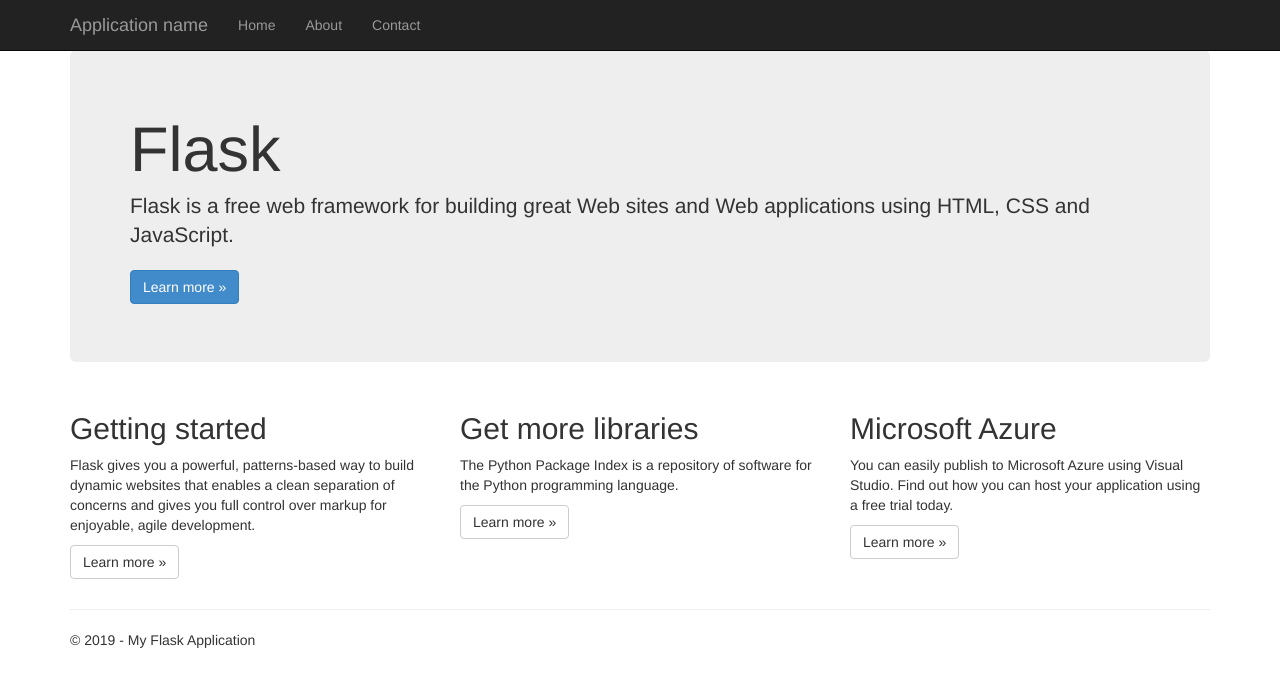
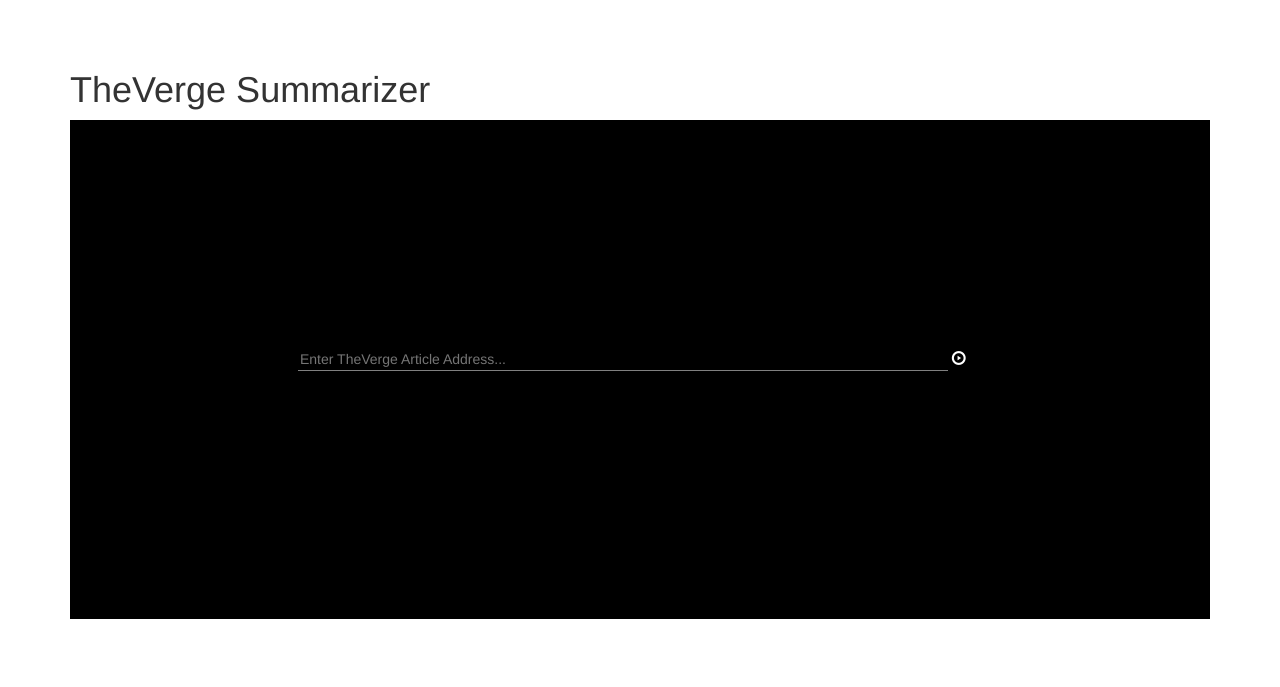
Before and after one commit to scottvaughn5/VergeSummarizer, a Flask app: page / in a window 1280 px wide. Shown: the top 687 px of the page. Run offline with Flask 2, Linux system fonts and the light colour scheme; parts of the project's set-up code (start-up, migrations or seed data) failed here and were passed over; some libraries are stand-ins or nearby versions.

Commit message:
Original Commit For The Summarizer

```diff
--- a/VergeSummarizer/VergeSummarizer/static/content/site.css
+++ b/VergeSummarizer/VergeSummarizer/static/content/site.css
@@ -1,42 +1,28 @@
 body {
     padding-top: 50px;
     padding-bottom: 20px;
+    height: 100%;
 }
 
-/* Set padding to keep content from hitting the edges */
-.body-content {
-    padding-left: 15px;
-    padding-right: 15px;
+#content{
+    height: 100%;
+    background-color: black;
+    color: white;
+    padding: 20%;
 }
-
-/* Set width on the form input elements since they're 100% wide by default */
-input,
-select,
-textarea {
-    max-width: 280px;
+input{
+    width: 95%;
+    background-color: black;
+    color: white;
+    border: 0px;
+    border-bottom: solid 1px gray;
 }
-
-/* styles for validation helpers */
-.field-validation-error {
-    color: #b94a48;
+.glyphicon{
+    cursor:pointer;
 }
-
-.field-validation-valid {
-    display: none;
+#article-link{
+    margin-bottom: 20px;
 }
-
-input.input-validation-error {
-    border: 1px solid #b94a48;
+input{
+    outline: none;
 }
-
-input[type="checkbox"].input-validation-error {
-    border: 0 none;
-}
-
-.validation-summary-errors {
-    color: #b94a48;
-}
-
-.validation-summary-valid {
-    display: none;
-}
--- a/VergeSummarizer/VergeSummarizer/templates/index.html
+++ b/VergeSummarizer/VergeSummarizer/templates/index.html
@@ -2,32 +2,22 @@
 
 {% block content %}
 
-<div class="jumbotron">
-    <h1>Flask</h1>
-    <p class="lead">Flask is a free web framework for building great Web sites and Web applications using HTML, CSS and JavaScript.</p>
-    <p><a href="http://flask.pocoo.org/" class="btn btn-primary btn-large">Learn more &raquo;</a></p>
-</div>
-
-<div class="row">
-    <div class="col-md-4">
-        <h2>Getting started</h2>
-        <p>
-            Flask gives you a powerful, patterns-based way to build dynamic websites that
-            enables a clean separation of concerns and gives you full control over markup
-            for enjoyable, agile development.
-        </p>
-        <p><a class="btn btn-default" href="http://flask.pocoo.org/docs/">Learn more &raquo;</a></p>
+<h1>TheVerge Summarizer</h1>
+<div id="content">
+    <div id="article-link">
+        <input type="text" id="url" placeholder="Enter TheVerge Article Address..." />
+        <span class="glyphicon glyphicon-play-circle"></span>
     </div>
-    <div class="col-md-4">
-        <h2>Get more libraries</h2>
-        <p>The Python Package Index is a repository of software for the Python programming language.</p>
-        <p><a class="btn btn-default" href="https://pypi.python.org/pypi">Learn more &raquo;</a></p>
-    </div>
-    <div class="col-md-4">
-        <h2>Microsoft Azure</h2>
-        <p>You can easily publish to Microsoft Azure using Visual Studio. Find out how you can host your application using a free trial today.</p>
-        <p><a class="btn btn-default" href="http://azure.microsoft.com">Learn more &raquo;</a></p>
+    <div id="article">
     </div>
 </div>
+<script type="text/javascript">
+    function GetArticleText() {
+        $.get("/article", { url: $('#url').val() }, function (resp) {
+            $('#article').html(resp);
+        });
+    }
+    $('.glyphicon').click(GetArticleText);
+</script>
 
 {% endblock %}
--- a/VergeSummarizer/VergeSummarizer/templates/layout.html
+++ b/VergeSummarizer/VergeSummarizer/templates/layout.html
@@ -3,42 +3,19 @@
 <head>
     <meta charset="utf-8" />
     <meta name="viewport" content="width=device-width, initial-scale=1.0">
-    <title>{{ title }} - My Flask Application</title>
+    <title>{{ title }}</title>
     <link rel="stylesheet" type="text/css" href="/static/content/bootstrap.min.css" />
     <link rel="stylesheet" type="text/css" href="/static/content/site.css" />
     <script src="/static/scripts/modernizr-2.6.2.js"></script>
+    <script src="/static/scripts/jquery-1.10.2.js"></script>
+    <link rel="icon" href="/static/icons/TheVergeSummarizer.ico">
 </head>
 
 <body>
-    <div class="navbar navbar-inverse navbar-fixed-top">
-        <div class="container">
-            <div class="navbar-header">
-                <button type="button" class="navbar-toggle" data-toggle="collapse" data-target=".navbar-collapse">
-                    <span class="icon-bar"></span>
-                    <span class="icon-bar"></span>
-                    <span class="icon-bar"></span>
-                </button>
-                <a href="/" class="navbar-brand">Application name</a>
-            </div>
-            <div class="navbar-collapse collapse">
-                <ul class="nav navbar-nav">
-                    <li><a href="{{ url_for('home') }}">Home</a></li>
-                    <li><a href="{{ url_for('about') }}">About</a></li>
-                    <li><a href="{{ url_for('contact') }}">Contact</a></li>
-                </ul>
-            </div>
-        </div>
+    <div class="container body-content">
+        {% block content %}{% endblock %}
     </div>
 
-    <div class="container body-content">
-        {% block content %}{% endblock %}
-        <hr />
-        <footer>
-            <p>&copy; {{ year }} - My Flask Application</p>
-        </footer>
-    </div>
-
-    <script src="/static/scripts/jquery-1.10.2.js"></script>
     <script src="/static/scripts/bootstrap.js"></script>
     <script src="/static/scripts/respond.js"></script>
     {% block scripts %}{% endblock %}
--- a/VergeSummarizer/VergeSummarizer/views.py
+++ b/VergeSummarizer/VergeSummarizer/views.py
@@ -3,35 +3,19 @@
 """
 
 from datetime import datetime
-from flask import render_template
+from flask import render_template, request, jsonify
 from VergeSummarizer import app
+from VergeSummarizer import Summarizer
 
 @app.route('/')
-@app.route('/home')
 def home():
-    """Renders the home page."""
-    return render_template(
-        'index.html',
-        title='Home Page',
-        year=datetime.now().year,
-    )
+    return render_template('index.html',
+        title="TheVerge Summarizer")
 
-@app.route('/contact')
-def contact():
-    """Renders the contact page."""
-    return render_template(
-        'contact.html',
-        title='Contact',
-        year=datetime.now().year,
-        message='Your contact page.'
-    )
-
-@app.route('/about')
-def about():
-    """Renders the about page."""
-    return render_template(
-        'about.html',
-        title='About',
-        year=datetime.now().year,
-        message='Your application description page.'
-    )
+@app.route('/article')
+def readArticle():
+    try:
+        url = request.args.get('url', 0, type=str)
+        return ' '.join(Summarizer.getVergeReport(url, 5))
+    except Exception as e:
+        return str(e)
```
Also changed, not shown: VergeSummarizer/VergeSummarizer/Summarizer.py (added, +45 -0 lines), VergeSummarizer/VergeSummarizer/static/icons/TheVergeSummarizer.ico (added), 3 other files.
